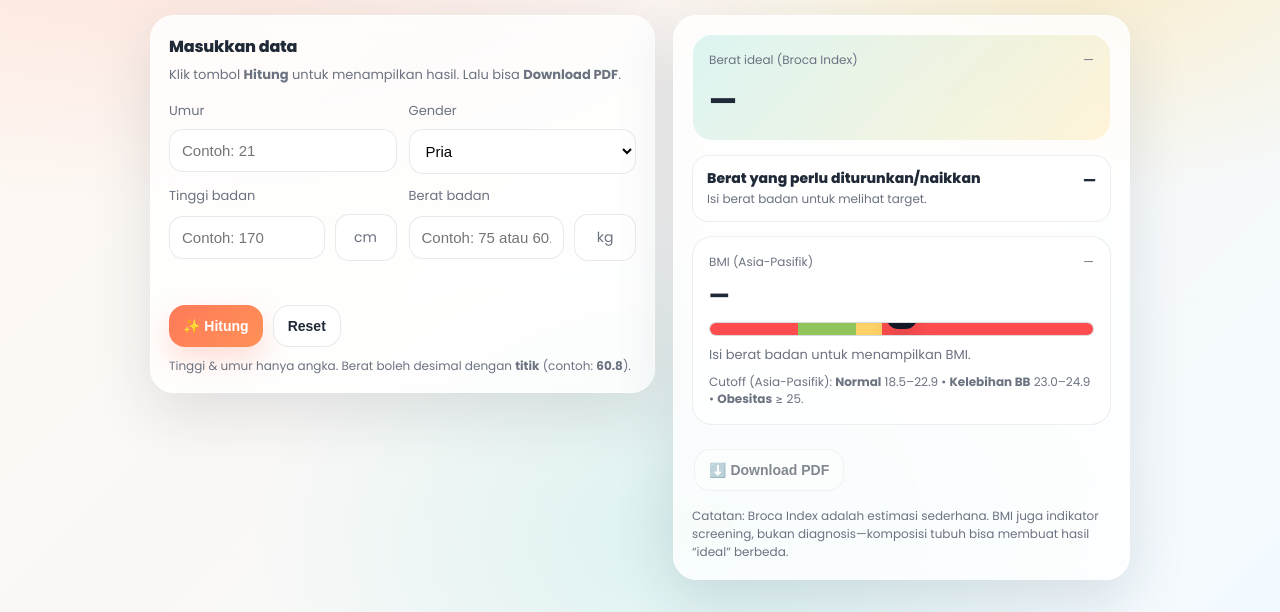
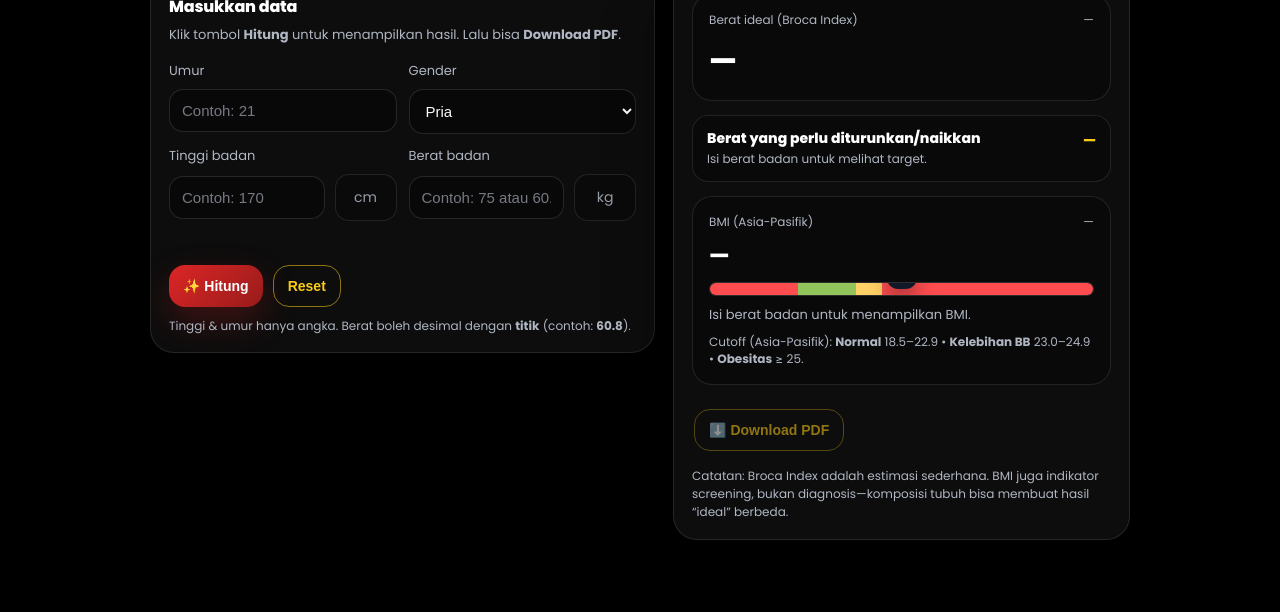
Before and after one commit to RanggaRijasa/Ideal-Weight-and-BMI-Calc, a plain HTML site: page index.html in a window 1280 px wide. Shown: the part 207-819 px from the top of the page. Drawn offline with nearby package versions, Linux system fonts and the light colour scheme.

Commit message:
change stuff

```diff
--- a/index.html
+++ b/index.html
@@ -12,38 +12,54 @@
 
   <style>
     :root{
-      --bg1:#FFF7F0;
-      --bg2:#F3FAFF;
-      --card:#FFFFFFCC;
-      --text:#1F2937;
-      --muted:#6B7280;
-      --accent:#FF7A59;
-      --shadow: 0 20px 60px rgba(31,41,55,.12);
+      /* ✅ FULL BLACK BACKGROUND (no gradient) */
+      --bg:#000000;
+
+      /* ✅ Dark glass cards */
+      --card: rgba(17,17,17,.82);
+      --text:#F8FAFC;
+      --muted:#B0B7C3;
+
+      /* Accent */
+      --accent:#FACC15;   /* yellow */
+      --accent2:#DC2626;  /* red */
+
+      --shadow: 0 20px 60px rgba(0,0,0,.55);
       --radius: 24px;
-      --line: rgba(31,41,55,.08);
+      --line: rgba(255,255,255,.10);
     }
+
     *{ box-sizing:border-box; }
     body{
       margin:0;
       font-family:"Poppins", system-ui, -apple-system, Segoe UI, Roboto, Arial, sans-serif;
       color:var(--text);
-      background:
-        radial-gradient(1200px 600px at 15% 10%, rgba(255,122,89,.18), transparent 55%),
-        radial-gradient(900px 500px at 85% 20%, rgba(255,183,3,.18), transparent 50%),
-        radial-gradient(900px 600px at 55% 90%, rgba(46,196,182,.14), transparent 50%),
-        linear-gradient(135deg, var(--bg1), var(--bg2));
+      background: var(--bg); /* ✅ black */
       min-height:100vh;
       padding:32px 16px;
     }
+
     .wrap{ max-width: 980px; margin: 0 auto; }
     .header{ margin-bottom:18px; }
+
     .title{
       font-size: clamp(24px, 3vw, 34px);
       line-height: 1.15;
       margin:0;
       letter-spacing: -0.5px;
+      font-weight: 900;
+      text-transform: uppercase;
+      color: var(--accent);
+    }
+
+    .header h1:not(.title){
+      font-size: clamp(18px, 2.2vw, 22px);
+      margin: 8px 0 0 0;
+      color:#fff;
       font-weight: 800;
+      letter-spacing: -.2px;
     }
+
     .subtitle{
       margin:10px 0 0 0;
       color:var(--muted);
@@ -62,7 +78,7 @@
     .card{
       background: var(--card);
       backdrop-filter: blur(10px);
-      border: 1px solid rgba(255,255,255,.85);
+      border: 1px solid rgba(255,255,255,.10);
       border-radius: var(--radius);
       box-shadow: var(--shadow);
       overflow:hidden;
@@ -71,8 +87,9 @@
     .card-title{
       margin:0;
       font-size: 16px;
-      font-weight: 800;
+      font-weight: 900;
       letter-spacing: -.2px;
+      color:#fff;
     }
     .card-note{
       margin:6px 0 0 0;
@@ -95,15 +112,17 @@
       width:100%;
       padding:12px 12px;
       border-radius: 14px;
-      border: 1px solid rgba(31,41,55,.10);
-      background: rgba(255,255,255,.88);
+      border: 1px solid rgba(255,255,255,.12);
+      background: rgba(0,0,0,.35);
+      color: var(--text);
       outline: none;
       font-size: 15px;
       transition: box-shadow .15s ease, border-color .15s ease;
     }
+    input::placeholder{ color: rgba(176,183,195,.65); }
     input:focus, select:focus{
-      border-color: rgba(255,122,89,.55);
-      box-shadow: 0 0 0 4px rgba(255,122,89,.16);
+      border-color: rgba(250,204,21,.65);
+      box-shadow: 0 0 0 4px rgba(250,204,21,.18);
     }
 
     .unitbox{
@@ -115,9 +134,9 @@
     .unit{
       padding: 12px 12px;
       border-radius: 14px;
-      border: 1px solid rgba(31,41,55,.10);
-      background: rgba(255,255,255,.72);
-      color: var(--muted);
+      border: 1px solid rgba(255,255,255,.10);
+      background: rgba(0,0,0,.22);
+      color: rgba(176,183,195,.85);
       font-size: 14px;
       min-width: 62px;
       text-align:center;
@@ -133,7 +152,7 @@
       border:0;
       padding: 12px 14px;
       border-radius: 16px;
-      font-weight: 800;
+      font-weight: 900;
       cursor:pointer;
       font-size: 14px;
       transition: transform .06s ease, filter .12s ease, opacity .12s ease;
@@ -144,15 +163,16 @@
     }
     button:active{ transform: translateY(1px); }
     button[disabled]{ opacity:.55; cursor:not-allowed; }
+
     .primary{
       color: white;
-      background: linear-gradient(135deg, var(--accent), #FF9157);
-      box-shadow: 0 12px 28px rgba(255,122,89,.25);
+      background: linear-gradient(135deg, var(--accent2), #991B1B);
+      box-shadow: 0 14px 34px rgba(220,38,38,.25);
     }
     .ghost{
-      background: rgba(255,255,255,.78);
-      border: 1px solid rgba(31,41,55,.10);
-      color: var(--text);
+      background: transparent;
+      border: 1px solid rgba(250,204,21,.55);
+      color: var(--accent);
     }
 
     .hint{
@@ -164,7 +184,7 @@
 
     .error{
       font-size: 12px;
-      color: #B42318;
+      color: #FCA5A5;
       margin-top: -2px;
       min-height: 16px;
     }
@@ -177,8 +197,8 @@
       gap:10px;
       padding: 16px 16px;
       border-radius: 20px;
-      background: linear-gradient(135deg, rgba(46,196,182,.16), rgba(255,183,3,.14));
-      border: 1px solid rgba(255,255,255,.85);
+      background: rgba(0,0,0,.28);
+      border: 1px solid rgba(255,255,255,.10);
     }
     .big .k{
       font-size: 12px;
@@ -192,6 +212,7 @@
       font-size: clamp(22px, 3vw, 30px);
       font-weight: 900;
       letter-spacing:-.4px;
+      color:#fff;
     }
 
     .item{
@@ -201,19 +222,19 @@
       gap: 12px;
       padding: 14px 14px;
       border-radius: 16px;
-      background: rgba(255,255,255,.78);
+      background: rgba(0,0,0,.28);
       border: 1px solid var(--line);
     }
     .item .left{ display:flex; flex-direction:column; gap:4px; min-width:0; }
-    .item .name{ font-weight: 900; font-size: 14px; line-height:1.2; }
+    .item .name{ font-weight: 900; font-size: 14px; line-height:1.2; color:#fff; }
     .item .desc{ font-size: 12px; color: var(--muted); line-height:1.35; }
-    .item .val{ font-weight: 900; font-size: 14px; white-space: nowrap; }
+    .item .val{ font-weight: 900; font-size: 14px; white-space: nowrap; color: var(--accent); }
 
     /* BMI card */
     .bmi-card{
       padding: 16px 16px;
       border-radius: 20px;
-      background: rgba(255,255,255,.78);
+      background: rgba(0,0,0,.28);
       border: 1px solid var(--line);
     }
     .bmi-top{
@@ -230,19 +251,19 @@
       font-weight: 900;
       letter-spacing: -0.3px;
       margin: 2px 0 10px 0;
+      color:#fff;
     }
     .bmi-bar{
       position: relative;
       height: 14px;
       border-radius: 999px;
       overflow:hidden;
-      background: #eee;
-      border: 1px solid rgba(31,41,55,.10);
+      background: #111;
+      border: 1px solid rgba(255,255,255,.12);
     }
     .seg{ height:100%; float:left; }
 
-    /* Visual scale only (12..40):
-       12–18.5 under | 18.5–22.9 normal | 22.9–24.9 overweight | 24.9–40 obese+ */
+    /* ✅ BAR COLORS KEEP SAME (red-green-yellow-red) */
     .s1{ width: 23%; background: #ff4d4f; }
     .s2{ width: 15%; background: #91c55b; }
     .s3{ width: 7%;  background: #ffd166; }
@@ -266,7 +287,7 @@
       padding:6px 10px;
       border-radius:999px;
       line-height:1;
-      box-shadow: 0 10px 20px rgba(17,24,39,.15);
+      box-shadow: 0 10px 20px rgba(0,0,0,.35);
     }
     .marker .tri{
       width:0;height:0;
@@ -274,6 +295,7 @@
       border-right:7px solid transparent;
       border-top:10px solid #111827;
     }
+
     .bmi-msg{
       margin-top: 10px;
       font-size: 13px;
@@ -293,15 +315,15 @@
       gap:8px;
       padding:8px 10px;
       border-radius: 999px;
-      background: rgba(255,255,255,.78);
+      background: rgba(0,0,0,.28);
       border:1px solid var(--line);
       color: var(--muted);
       font-size: 12px;
     }
     .warn{
-      background: rgba(255,122,89,.10);
-      border-color: rgba(255,122,89,.22);
-      color: #8A2E1B;
+      background: rgba(220,38,38,.12);
+      border-color: rgba(220,38,38,.28);
+      color: #FCA5A5;
     }
     .mono{ font-variant-numeric: tabular-nums; }
 
@@ -391,8 +413,6 @@
             </div>
             <div class="v mono" id="idealBig">—</div>
           </div>
-
-          <!-- REMOVED: Rumus yang dipakai -->
 
           <div class="item" id="deltaCard">
             <div class="left">
@@ -536,7 +556,7 @@
     const warnEl = $("ageWarning");
     const btnPdf = $("btnPdf");
 
-    // Delta UI (replaces old diff/formula)
+    // Delta UI
     const deltaTitleEl = $("deltaTitle");
     const deltaDescEl = $("deltaDesc");
     const deltaValEl = $("deltaVal");
@@ -568,8 +588,6 @@
       const raw = el.value.trim();
       if (!raw) return { ok:true, empty:true, value: NaN, raw: "" };
 
-      // Valid: "75", "60.8", "60.85"
-      // Invalid: "60.", ".8", "60..8"
       const re = /^\d+(\.\d{1,2})?$/;
       if (!re.test(raw)) return { ok:false, empty:false, value: NaN, raw };
 
@@ -636,15 +654,12 @@
       miniMetaEl.textContent = `${heightCm} cm • ${gender === "male" ? "Pria" : "Wanita"}`;
       idealBigEl.textContent = kgToStr(ideal);
 
-      // Delta / target change (requested)
+      // Delta
       if (weightKg == null) {
         setDeltaEmpty();
       } else {
-        // change = ideal - current
-        // negative => must lose weight (e.g. -11 kg)
-        // positive => must gain weight (e.g. +4 kg)
         const change = ideal - weightKg;
-        const rounded = Math.round(change * 10) / 10; // 1 decimal
+        const rounded = Math.round(change * 10) / 10;
         const abs = Math.abs(rounded);
 
         if (abs < 0.05) {
@@ -653,7 +668,7 @@
           deltaDescEl.textContent = "Berat kamu sudah sangat dekat dengan estimasi ideal.";
         } else if (rounded < 0) {
           deltaTitleEl.textContent = "Berat yang harus diturunkan";
-          deltaValEl.textContent = `-${kgToStr(abs)}`; // IMPORTANT: show negative like -11 kg
+          deltaValEl.textContent = `-${kgToStr(abs)}`;
           deltaDescEl.textContent = "Agar mendekati estimasi ideal, kamu perlu menurunkan berat.";
         } else {
           deltaTitleEl.textContent = "Berat yang harus dinaikkan";
@@ -662,7 +677,7 @@
         }
       }
 
-      // BMI (only if weight exists)
+      // BMI
       if (weightKg == null) {
         setBmiEmpty(heightCm, gender);
       } else {
@@ -683,14 +698,12 @@
       const showWarn = Number.isFinite(age) && age > 0 && age < 18;
       warnEl.style.display = showWarn ? "inline-flex" : "none";
 
-      // enable PDF (updated fields)
       lastResult = {
         age: Number.isFinite(age) && age > 0 ? age : null,
         gender: gender === "male" ? "Pria" : "Wanita",
         heightCm,
         weightKg,
         idealKg: ideal,
-        // store target change: ideal - current (negative=lose)
         targetChangeKg: weightKg == null ? null : (ideal - weightKg),
         bmi: weightKg == null ? null : (Math.round(bmiValue(heightCm, weightKg) * 10) / 10),
         bmiCat: weightKg == null ? null : bmiCategoryAsiaPacific(Math.round(bmiValue(heightCm, weightKg) * 10) / 10).label,
```
